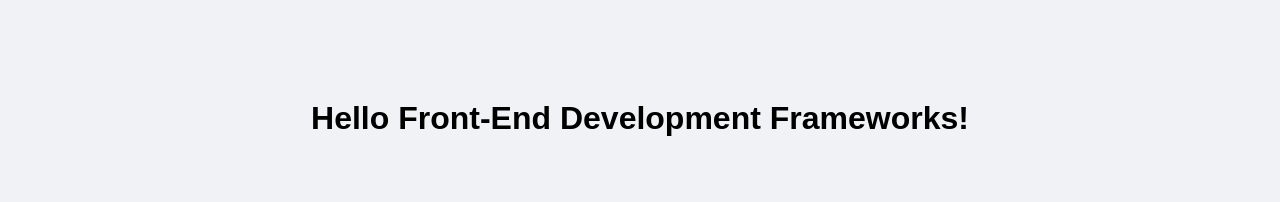
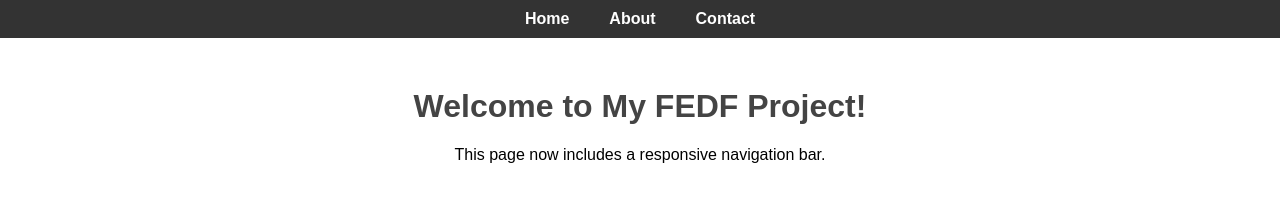
Before and after one commit to Spoorthi150706/fedf-ex-1, a plain HTML site: page index.html in a window 1280 px wide. Drawn offline with Linux system fonts and the light colour scheme.

Commit message:
Added navbar feature

```diff
--- a/index.html
+++ b/index.html
@@ -3,11 +3,59 @@
 <head>
   <meta charset="UTF-8">
   <meta name="viewport" content="width=device-width, initial-scale=1.0">
-  <title>FEDF Exercise 1</title>
-  <link rel="stylesheet" href="style.css">
+  <title>FEDF Exercise 2 - Navbar Feature</title>
+  <style>
+    body {
+      font-family: Arial, sans-serif;
+      margin: 0;
+      padding: 0;
+    }
+
+    nav {
+      background-color: #333;
+      padding: 10px 0;
+    }
+
+    nav ul {
+      list-style-type: none;
+      display: flex;
+      justify-content: center;
+      margin: 0;
+      padding: 0;
+    }
+
+    nav ul li {
+      margin: 0 20px;
+    }
+
+    nav ul li a {
+      color: white;
+      text-decoration: none;
+      font-weight: bold;
+    }
+
+    nav ul li a:hover {
+      text-decoration: underline;
+    }
+
+    h1 {
+      text-align: center;
+      margin-top: 50px;
+      color: #444;
+    }
+  </style>
 </head>
 <body>
-  <h1>Hello Front-End Development Frameworks!</h1>
-  <script src="script.js"></script>
+  <!-- Navbar Section -->
+  <nav>
+    <ul>
+      <li><a href="#">Home</a></li>
+      <li><a href="#">About</a></li>
+      <li><a href="#">Contact</a></li>
+    </ul>
+  </nav>
+
+  <h1>Welcome to My FEDF Project!</h1>
+  <p style="text-align:center;">This page now includes a responsive navigation bar.</p>
 </body>
 </html>
```
